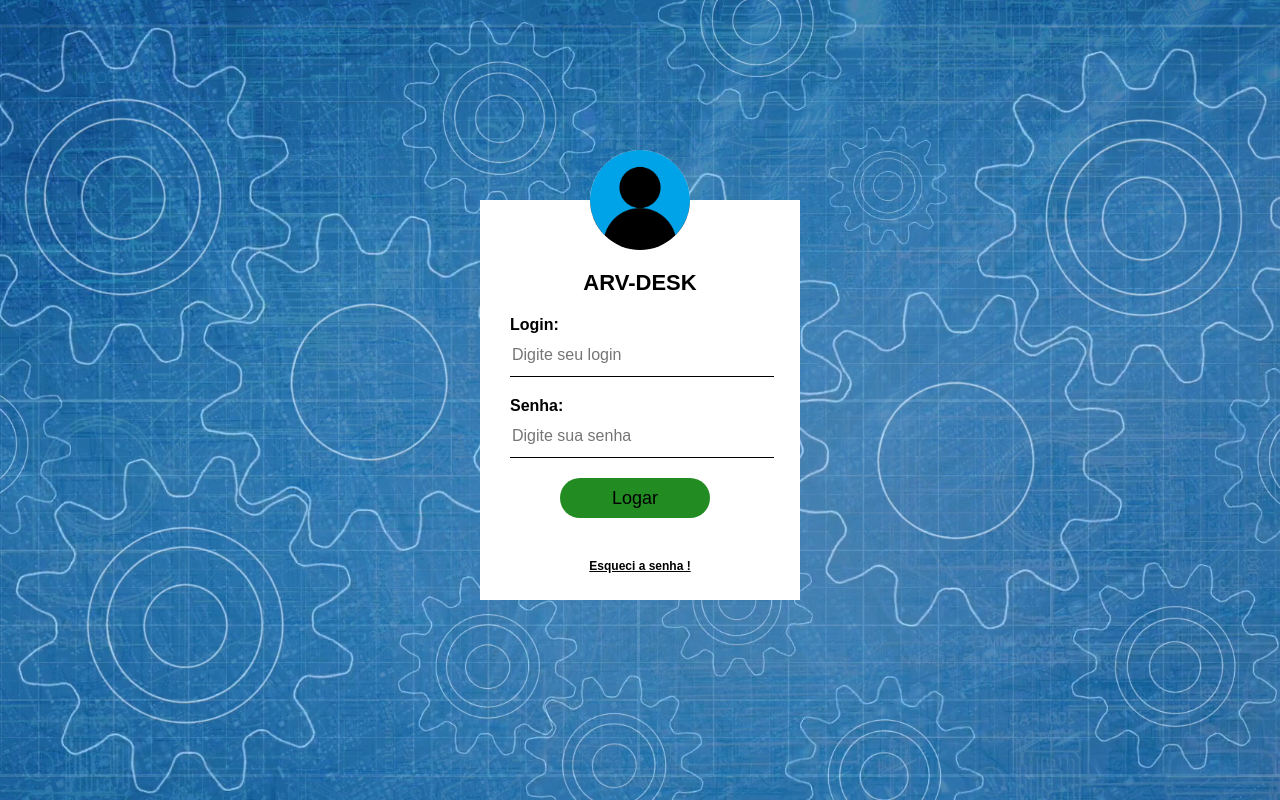
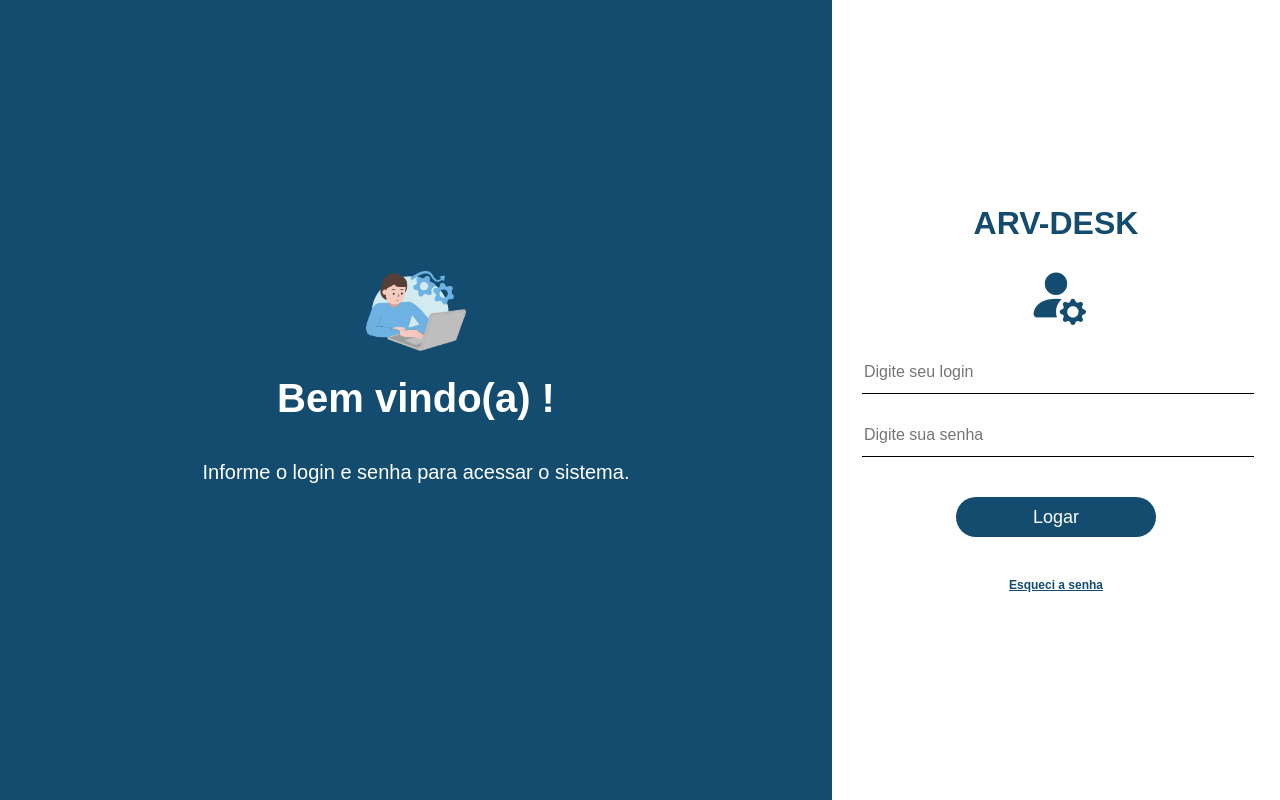
Before and after one commit to vansoufer/sistemaHelpdesk, a PHP site: page / in a window 1280 px wide. Run offline with PHP 8.4, Linux system fonts and the light colour scheme.

Commit message:
feat: new index layout

```diff
--- a/css/estilo.css
+++ b/css/estilo.css
@@ -3,7 +3,6 @@
 body {
 	margin: 0;
 	padding: 0;
-	background: url(../imagens/bg-index.png)no-repeat;
 	background-position: center;
 	font-family: sans-serif;
 	-webkit-background-size: cover;
@@ -14,16 +13,45 @@ body {
 	width: 100vw;
   	height: 100vh;
 }
+.flex-column{
+	width: 100%;
+	display:flex;
+	height: 100vh;
+}
+.left{
+    justify-content: center;
+    flex-direction: column;
+    background: #134c6f;
+    display: flex;
+    width: 65%;
+    align-items: center;
+}
+.left .text-container{
+	color: white;
+    margin: 5px;
+    text-align: center;
+    padding: 20px;
+}
+.left .text-container h1{
+	font-size:40px;
+}
+.left .text-container p{
+	font-size:20px;
+}
+.left img{
+	width: 100px;
+    height: auto;
+    position: relative;
 
+}
 .loginbox {
-	width: 320px;
-	height: 400px;
+	align-self: center;
+	text-align: center;
+    flex-direction: column;
+    display: flex;
+    width: 35%;
 	background: #fff;
-	color: #000;
-	top: 50%;
-	left: 50%;
-	position: absolute;
-	transform: translate(-50%, -50%);
+	color: #134c6f;
 	box-sizing: border-box;
 	padding: 70px 30px;
 }
@@ -32,9 +60,6 @@ body {
 	width: 100px;
 	height: 100px;
 	border-radius: 50%;
-	position: absolute;
-	top: -50px;
-	left: calc(50% - 50px);
 	border: none;
 }
 
@@ -42,7 +67,7 @@ h1 {
 	margin: 0;
 	padding: 0 0 20px;
 	text-align: center;
-	font-size: 22px;
+
 }
 
 .loginbox p {
@@ -69,24 +94,28 @@ h1 {
 .loginbox input[type="submit"] {
 	border: none;
 	outline: none;
-	margin-left: 50px;
-	width: 150px;
+	width: 200px;
 	height: 40px;
-	background: #228B22;
-	color: #000;
+	margin-top:20px;
+	background: #134c6f;
+	color: #fff;
 	font-size: 18px;
 	border-radius: 20px;
 }
 
 .loginbox input[type="submit"]:hover {
 	cursor: pointer;
-	background: #006400;
-	color: #000;
+	opacity:0.6;
+}
+
+.loginbox i{
+	font-size: 60px;
+	padding-bottom: 20px;
 }
 
 .loginbox a {
 	text-decoration: none;
 	font-size: 12px;
 	line-height: 20px;
-	color: #000;
+	color: #134c6f;
 }
--- a/index.html
+++ b/index.html
@@ -4,20 +4,32 @@
 	<meta charset="utf-8">
 	<title>ARV-DESK</title>
 	<link rel="stylesheet" type="text/css" href="css/estilo.css">
+	<link rel="stylesheet" href="https://cdn.jsdelivr.net/npm/bootstrap-icons@1.11.3/font/bootstrap-icons.min.css">
 </head>
 <body>
-	<div class="loginbox">
-		<img src="imagens/user.png" class="avatar">
+	<div class="flex-column">
+		<div class="left">
+			<img src="imagens/img-index.png" class="">
+			<div class="text-container">
+				<h1>Bem vindo(a) !</h1>
+				<p>Informe o login e senha para acessar o sistema.</p>
+			</div>
+
+		</div>
+		<div class="loginbox">
+
 			<h1>ARV-DESK</h1>
+			<i class="bi bi-person-fill-gear"></i>
 			<form method="post" action="autenticacao.php">
-				<p><label for="login">Login:<label></p>
 				<input type="text" name="login" id="login" placeholder="Digite seu login" required>
-				<p><label for="senha">Senha:</label></p>
 				<input type="password" name="senha"  id="senha" placeholder="Digite sua senha" required>
 				<input type="submit" name="" value="Logar">
-				<br><br><center><p><u><a href="esqueci.html">Esqueci a senha !</a></u></p></center>
+				<br><br><center><p><u><a href="esqueci.html">Esqueci a senha</a></u></p></center>
 			</form>
 
 	</div>
+	</div>
+
+
 </body>
 </html>
```
Also changed, not shown: imagens/img-index.png (added).
